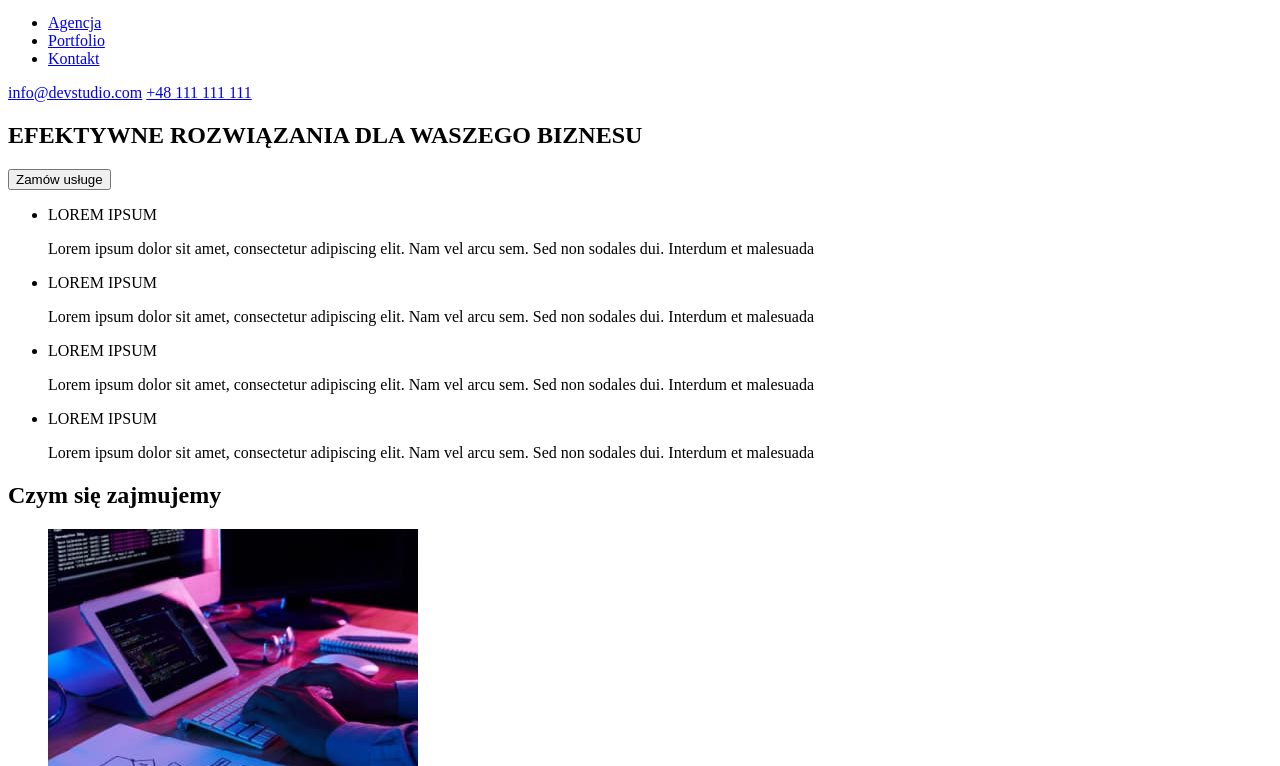
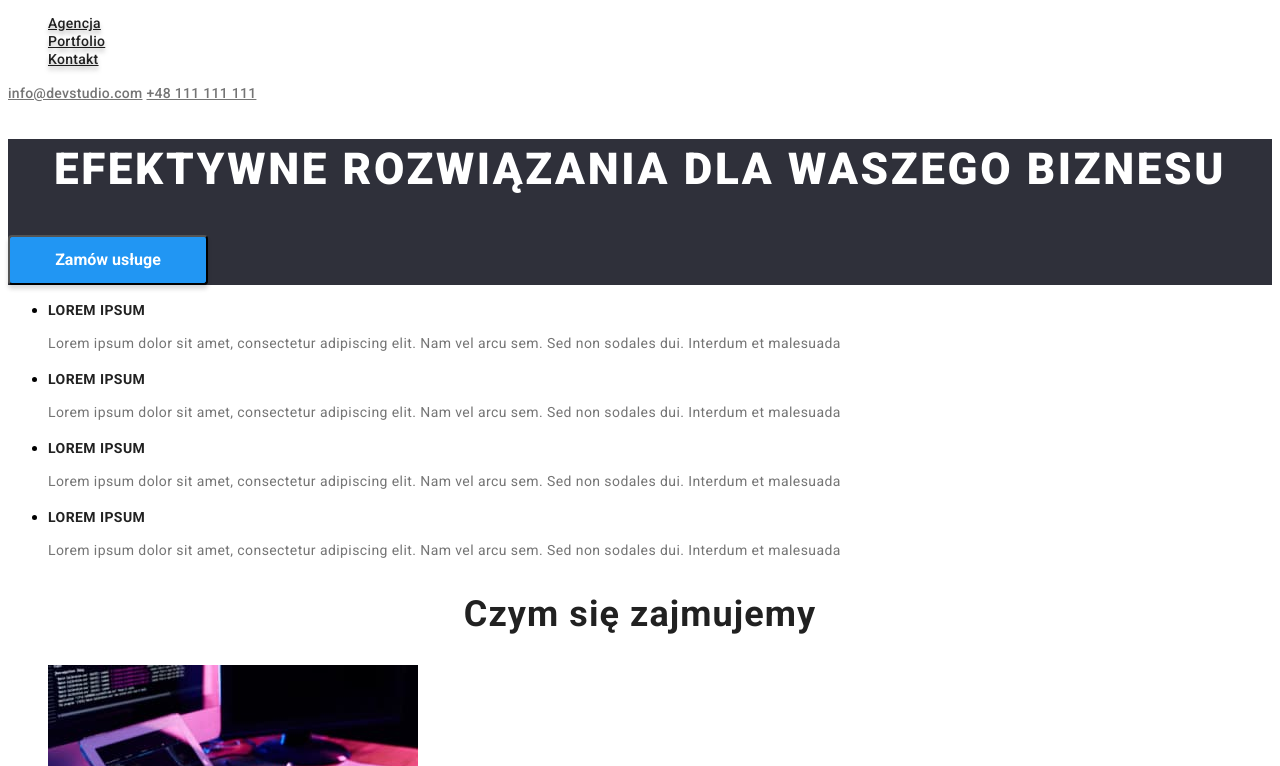
Before and after one commit to dariakotorc/goit-markup-hw-03, a plain HTML site: page index.html in a window 1280 px wide. Shown: the part 34-800 px from the top of the page. Drawn offline with Linux system fonts and the light colour scheme; the site is published under a folder, as on GitHub Pages, so addresses that start at the root find nothing.

Commit message:
Update index.html

```diff
--- a/index.html
+++ b/index.html
@@ -4,7 +4,7 @@
     <meta charset="UTF-8">
     <meta http-equiv="X-UA-Compatible" content="IE=edge">
     <meta name="viewport" content="width=device-width, initial-scale=1.0">
-    <link rel="stylesheet" href="/css/style.css">
+    <link rel="stylesheet" href="css/style.css">
     <link rel="preconnect" href="https://fonts.googleapis.com">
     <link rel="preconnect" href="https://fonts.gstatic.com" crossorigin>
     <link
@@ -28,7 +28,7 @@
                 <li class="navigation-list-item">
                     <a class="navigation-list-link" href="#">Agencja</a></li>
                 <li class="navigation-list-item">
-                    <a class="navigation-list-link" href="/portfolio.html">Portfolio</a></li>
+                    <a class="navigation-list-link" href="portfolio.html">Portfolio</a></li>
                 <li class="navigation-list-item">
                     <a class="navigation-list-link" href="#">Kontakt</a></li>
             </ul>
```
